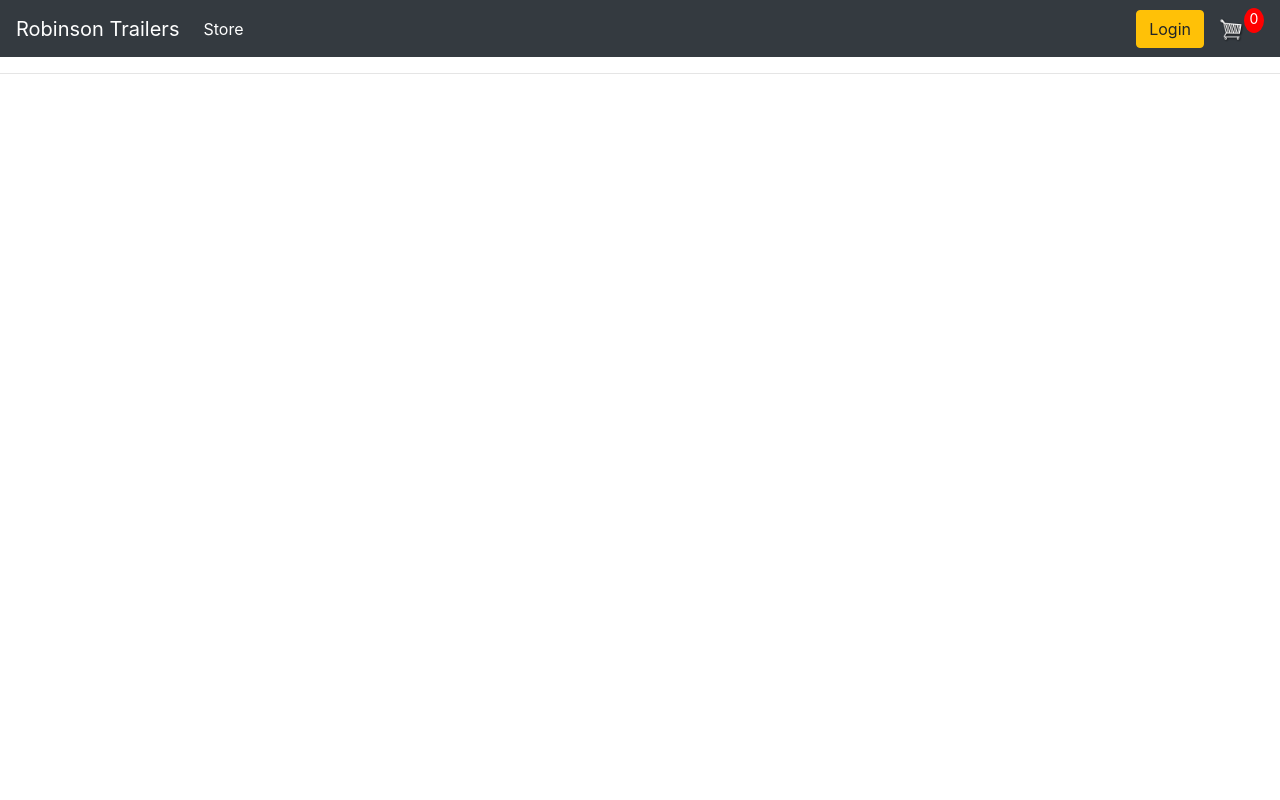
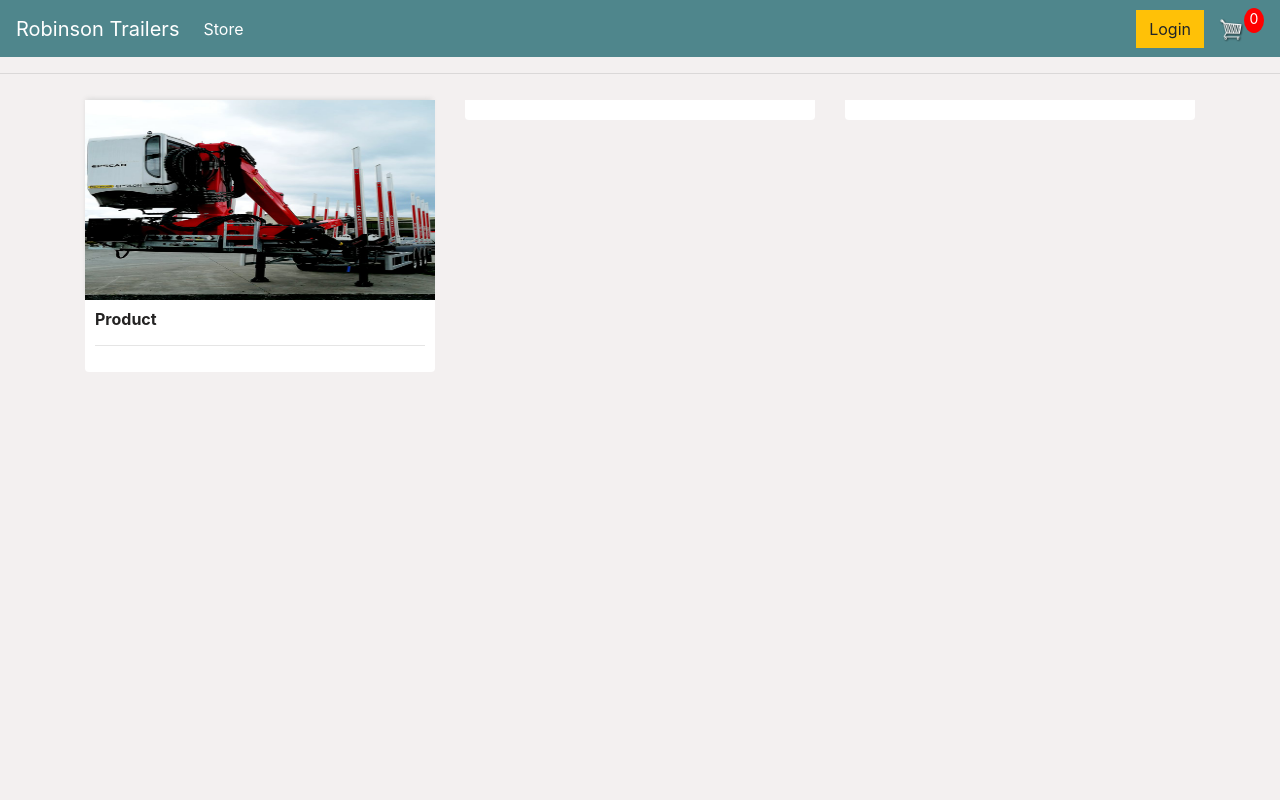
Before and after one commit to FabrizioAdi/Robinson-Trailers-Store-P5v1.1, a Django app: page / in a window 1280 px wide. Run offline with Django 3.2, Linux system fonts and the light colour scheme; some libraries are stand-ins or nearby versions.

Commit message:
Add sample image to store.html to check the leyout

```diff
--- a/robinson_trailers/static/css/base.css
+++ b/robinson_trailers/static/css/base.css
@@ -1,3 +1,8 @@
+html {
+    height: 100%;
+    scroll-behavior: smooth;
+}
+
 body{
     background-color:rgb(243, 240, 240);
 }
--- a/store/templates/store/base.html
+++ b/store/templates/store/base.html
@@ -5,13 +5,16 @@
 
         <title>Robinson Trailers</title>
         <!-- Required meta tags -->
+        <meta http-equiv="X-UA-Compatible" content="ie=edge">
         <meta charset="utf-8">
         <meta name="viewport" content="width=device-width, initial-scale=1, maximum-scale=1, minimum-scale=1" />
-        <link rel="stylesheet" type="text/css" href="{% static 'css/base.css' %}">
 
         <!-- Bootstrap CSS -->
-        <link rel="stylesheet" href="https://cdn.jsdelivr.net/npm/bootstrap@4.4.1/dist/css/bootstrap.min.css" integrity="sha384-Vkoo8x4CGsO3+Hhxv8T/Q5PaXtkKtu6ug5TOeNV6gBiFeWPGFN9MuhOf23Q9Ifjh" crossorigin="anonymous">
+        <link rel="stylesheet" href="https://stackpath.bootstrapcdn.com/bootstrap/4.4.1/css/bootstrap.min.css" integrity="sha384-Vkoo8x4CGsO3+Hhxv8T/Q5PaXtkKtu6ug5TOeNV6gBiFeWPGFN9MuhOf23Q9Ifjh" crossorigin="anonymous">
+        <link rel="stylesheet" href="https://fonts.googleapis.com/css?family=Lato&display=swap">
+        <link rel="stylesheet" href="{% static 'css/base.css' %}">
      </head>
+
      <body>
          <!-- Bootstrap Navbar-->
         <nav class="navbar navbar-expand-lg navbar-dark bg-dark">
--- a/store/templates/store/store.html
+++ b/store/templates/store/store.html
@@ -3,7 +3,11 @@
 {% block content %}
 <div class="row">
     <div class="col-lg-4">
-        <div class="box-element product"></div>
+        <img class="thumbnail" src="{% static 'images/trailer1.jpg' %}">
+        <div class="box-element product">
+            <h6><strong>Product</strong></h6>
+            <hr>
+        </div>
     </div>
 
     <div class="col-lg-4">
```
Also changed, not shown: robinson_trailers/static/images/trailer1.jpg (added).
